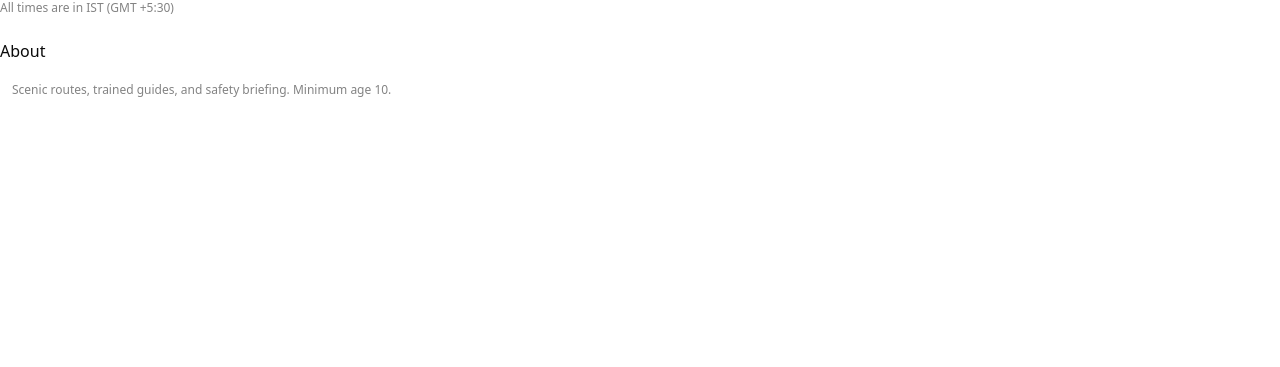
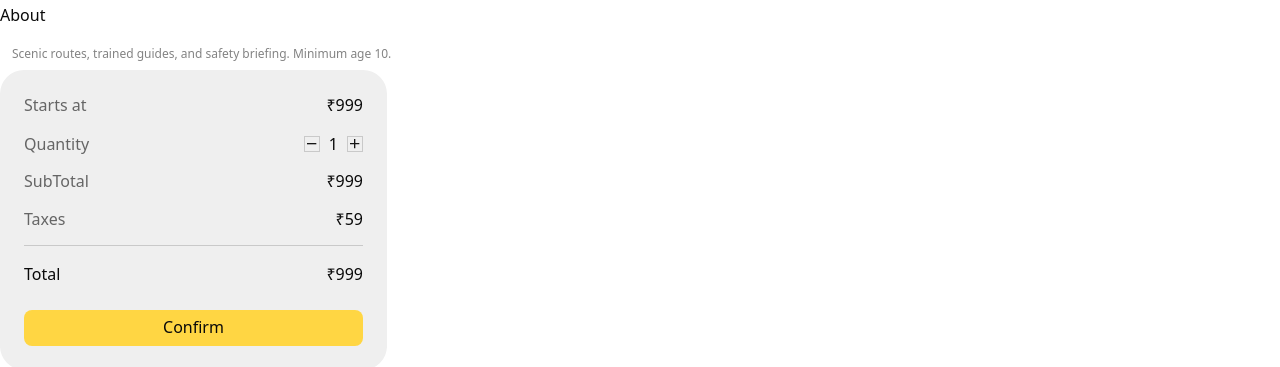
Before and after one commit to DhanrajCoding97/highway_delite_assignment, a React (Vite) app: page / in a window 1280 px wide. Shown: the part 1177-1544 px from the top of the page. Before the commit the page ends 1283 px from the top, so only its background shows below. Built offline with nearby package versions, Linux system fonts and the light colour scheme.

Commit message:
added experiencedetailsPriceCard and checkoutPriceCard

```diff
--- a/src/App.tsx
+++ b/src/App.tsx
@@ -3,13 +3,14 @@ import Navbar from './components/Navbar';
 import ExperienceCard from './components/ExperienceCard';
 import SearchInput from './components/searchInput';
 import ExperienceDetails from './components/ExpereienceDetails';
+import ExperienceDetailsPriceCard from './components/ExperienceDetailsPriceCard';
 function App() {
   return (
     <main>
       <Navbar />
       <ExperienceCard />
-      <SearchInput />
       <ExperienceDetails />
+      <ExperienceDetailsPriceCard />
     </main>
   );
 }
--- /dev/null
+++ b/src/components/CheckoutPriceCard.tsx
@@ -0,0 +1,74 @@
+import React from 'react';
+import { Button } from './ui/button';
+
+const ExperienceDetailsPriceCard = () => {
+  return (
+    <div className="p-6 w-full max-w-[387px] flex flex-col gap-6 rounded-3xl bg-[#EFEFEF]">
+      <div className="flex flex-col">
+        <div className="flex flex-col gap-[17.5px] border-b border-[#C9C9C9]">
+          <div className="flex items-center justify-between">
+            <span className="font-normal text-base leading-5 text-[#656565]">
+              Experience
+            </span>
+            <span className="text-primary-text font-normal text-lg leading-[22px]">
+              Kayaking
+            </span>
+          </div>
+          <div className="flex items-center justify-between">
+            <span className="font-normal text-base leading-5 text-[#656565]">
+              Date
+            </span>
+            <span className="text-primary-text text-xs font-normal leading-5">
+              2025-10-22
+            </span>
+          </div>
+          <div className="flex items-center justify-between">
+            <span className="font-normal text-base leading-5 text-[#656565]">
+              Time
+            </span>
+            <span className="text-primary-text text-xs font-normal leading-5">
+              9:00 AM
+            </span>
+          </div>
+          <div className="flex items-center justify-between">
+            <span className="font-normal text-base leading-5 text-[#656565]">
+              Qty
+            </span>
+            <span className="text-primary-text text-sm font-normal leading-5">
+              1
+            </span>
+          </div>
+          <div className="flex items-center justify-between">
+            <span className="font-normal text-base leading-5 text-[#656565]">
+              SubTotal
+            </span>
+            <span className="text-primary-text font-normal text-sm leading-5">
+              &#8377;999
+            </span>
+          </div>
+          <div className="flex items-center justify-between pb-4">
+            <span className="font-normal text-base leading-5 text-[#656565]">
+              Taxes
+            </span>
+            <span className="text-primary-text font-normal text-sm leading-5">
+              &#8377;59
+            </span>
+          </div>
+        </div>
+        <div className="flex items-center justify-between pt-4">
+          <span className="text-primary-text text-xl font-medium leading-6">
+            Total
+          </span>
+          <strong className="text-primary-text font-medium text-xl leading-6">
+            &#8377;999
+          </strong>
+        </div>
+        <Button className="mt-6 cursor-pointer" variant="default">
+          Pay and Confirm
+        </Button>
+      </div>
+    </div>
+  );
+};
+
+export default ExperienceDetailsPriceCard;
--- /dev/null
+++ b/src/components/ExperienceDetailsPriceCard.tsx
@@ -0,0 +1,66 @@
+import React from 'react';
+import { Button } from './ui/button';
+
+const ExperienceDetailsPriceCard = () => {
+  return (
+    <div className="p-6 w-full max-w-[387px] flex flex-col gap-6 rounded-3xl bg-[#EFEFEF]">
+      <div className="flex flex-col">
+        <div className="flex flex-col gap-[17.5px] border-b border-[#C9C9C9]">
+          <div className="flex items-center justify-between">
+            <span className="font-normal text-base leading-5 text-[#656565]">
+              Starts at
+            </span>
+            <strong className="text-primary-text font-normal text-lg leading-[22px]">
+              &#8377;999
+            </strong>
+          </div>
+          <div className="flex items-center justify-between">
+            <span className="font-normal text-base leading-5 text-[#656565]">
+              Quantity
+            </span>
+            <div className="flex items-center gap-[9px]">
+              <button className="grid place-content-center h-4 w-4 border border-[#C9C9C9] cursor-pointer">
+                <img src="/minusIcon.svg" alt="Minus icon" />
+              </button>
+              <span className="text-primary-text text-xs font-normal leading-3.5">
+                1
+              </span>
+              <button className="grid place-content-center h-4 w-4 border border-[#C9C9C9] cursor-pointer">
+                <img src="/plusIcon.svg" alt="Plus icon" />
+              </button>
+            </div>
+          </div>
+          <div className="flex items-center justify-between">
+            <span className="font-normal text-base leading-5 text-[#656565]">
+              SubTotal
+            </span>
+            <strong className="text-primary-text font-normal text-sm leading-5">
+              &#8377;999
+            </strong>
+          </div>
+          <div className="flex items-center justify-between pb-4">
+            <span className="font-normal text-base leading-5 text-[#656565]">
+              Taxes
+            </span>
+            <strong className="text-primary-text font-normal text-sm leading-5">
+              &#8377;59
+            </strong>
+          </div>
+        </div>
+        <div className="flex items-center justify-between pt-4">
+          <span className="text-primary-text text-xl font-medium leading-6">
+            Total
+          </span>
+          <strong className="text-primary-text font-medium text-xl leading-6">
+            &#8377;999
+          </strong>
+        </div>
+        <Button className="mt-6 cursor-pointer" variant="default">
+          Confirm
+        </Button>
+      </div>
+    </div>
+  );
+};
+
+export default ExperienceDetailsPriceCard;
```
Also changed, not shown: public/minusIcon.svg (added), public/plusIcon.svg (added).
